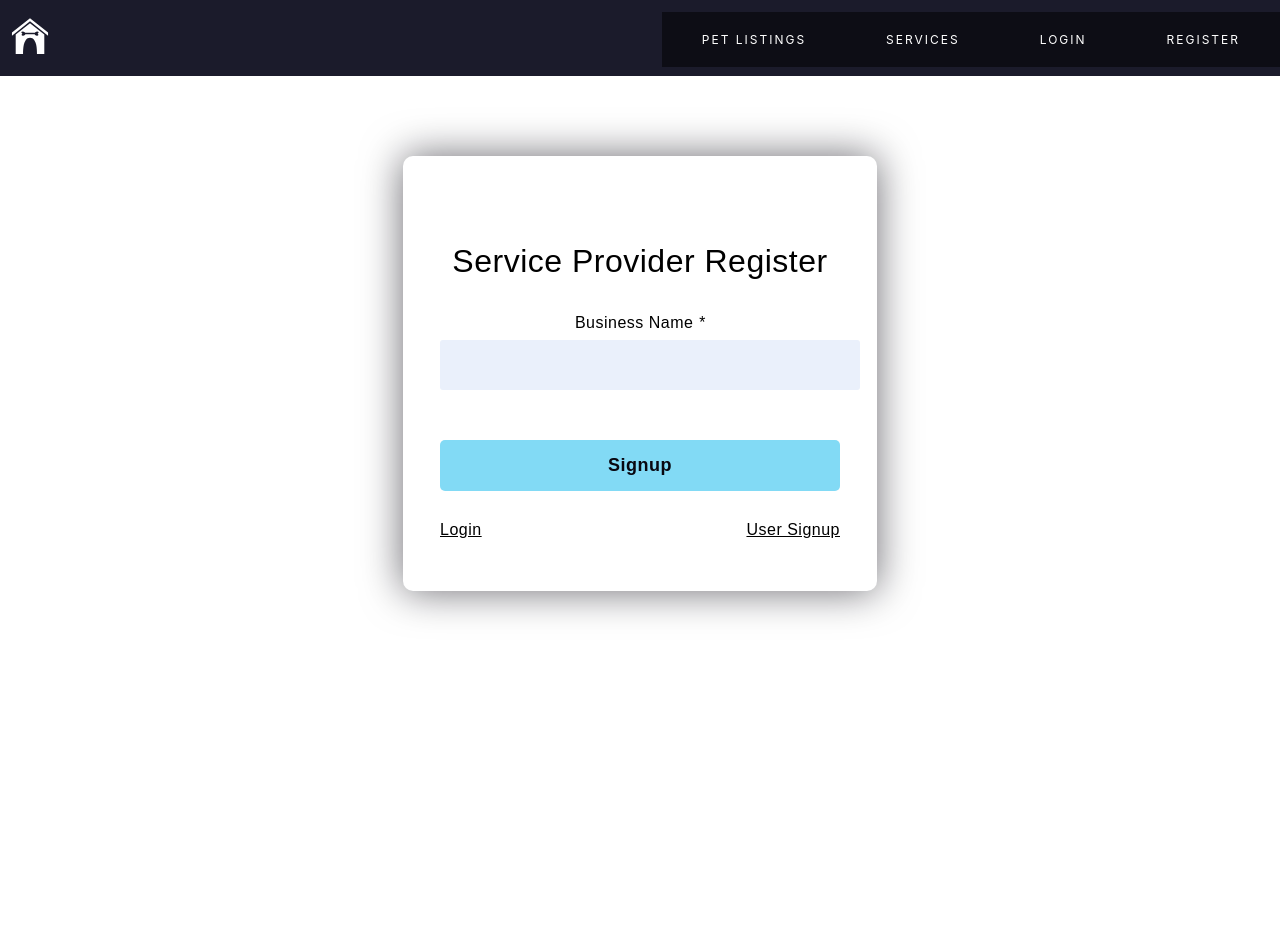
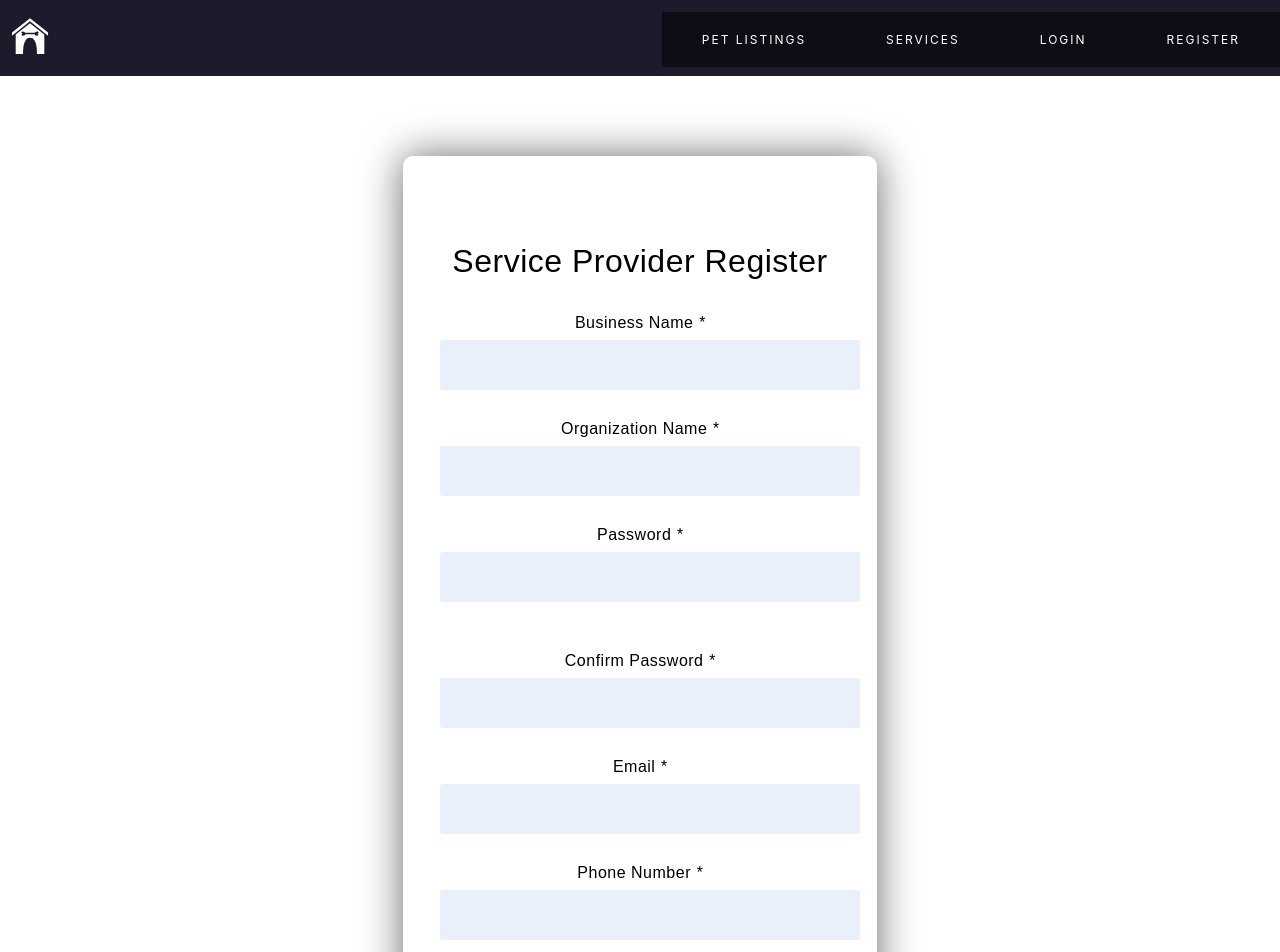
Before and after one commit to wonke2/Find-A-Pet, a React (Create React App) app: page /spsignup in a window 1280 px wide. Shown: the top 952 px of the page. Before the commit the page ends 800 px from the top, so only its background shows below. Built offline with nearby package versions, Linux system fonts and the light colour scheme.

Commit message:
fixed accidental removal of fields

```diff
--- a/src/pages/SPSignup.js
+++ b/src/pages/SPSignup.js
@@ -84,8 +84,114 @@ const SPSignup = () => {
                         setUsername(e.target.value);
                     }}
                 />
-                {/* More input fields and validation checks */}
-                { /* ... */ }
+                <label htmlFor="organizationName">Organization Name <i>*</i></label>
+                <input
+                    type="text"
+                    id="organizationName"
+                    required
+                    onChange={(e) => {
+                        setOrgName(e.target.value);
+                    }}
+                />
+
+                <label htmlFor="password">Password <i>*</i></label>
+                <input
+                    type="password"
+                    id="password"
+                    required
+                    onChange={(e) => {
+                        const newPassword = e.target.value;
+                        setPassword(newPassword)
+                        setPasswordsMatch(newPassword === confirmPassword);
+                        const isWeak = !/(?=.*\d)(?=.*[a-z])(?=.*[A-Z]).{8,}/.test(newPassword);
+                        setIsPasswordWeak(isWeak);
+                        if (isWeak) {
+                            setPasswordErrorMessage("Password is too weak.");
+                        } else {
+                            setPasswordErrorMessage("");
+                        }
+                    }}
+                />
+                <br/>
+                <label htmlFor="confirmPassword">Confirm Password <i>*</i></label>
+                <input
+                    type="password"
+                    id="confirmPassword"
+                    required
+                    onChange={(e) => {
+                        setConfirmPassword(e.target.value);
+                        setPasswordsMatch(e.target.value === password);
+                        setIsConfirmPassword(e.target.value === password);
+                        if (e.target.value !== password) {
+                            setPasswordErrorMessage("Passwords do not match.");
+                        }
+                        else {
+                            setPasswordErrorMessage("");
+                        }
+                    }}
+                />
+                <label htmlFor="email">Email <i>*</i></label>
+                <input
+                    type="text"
+                    id="email"
+                    required
+                    onChange={(e) => {
+                        setEmail(e.target.value)
+                                const isEmailPatternValid = /^[A-Z0-9._%+-]+@[A-Z0-9.-]+\.[A-Z]{2,}$/i.test(e.target.value);
+                        setIsEmailValid(isEmailPatternValid);
+                        if (!isEmailPatternValid) {
+                            setEmailErrorMessage("Invalid email address.");
+                        } else {
+                            setEmailErrorMessage("");
+                        }
+                    }}
+                />
+                <label htmlFor="phoneNo">Phone Number <i>*</i></label>
+                <input
+                    type="tel"
+                    required
+                    id="phoneNo"
+                    pattern ="/^\d{10}$/"
+                    onChange={(e) => {
+                        setPhoneNo(e.target.value)
+                        const isPhonePatternValid = /^\d{10}$/.test(e.target.value);
+                        setIsPhoneValid(isPhonePatternValid);
+                        if (!isPhonePatternValid) {
+                            setPhoneErrorMessage("Invalid Phone Number.");
+                        } else {
+                            setPhoneErrorMessage("");
+                        }
+                    }}
+                />
+                <label htmlFor="location">Location</label>
+                <textarea
+                    name=""
+                    id="location"
+                    rows="3"
+                    onChange={(e) => {
+                        setLocation(e.target.value)
+                    }}
+                />
+                {showIncompleteFieldsBanner && (
+                    <p className={styles.err}>
+                        Please fill out all required (*) fields.
+                    </p>
+                )}
+                {isPasswordWeak || !isConfirmPassword && (
+                        <p className={styles.err}>
+                            {passwordErrorMessage}
+                        </p>
+                )}
+                {!isPhoneValid && (
+                    <p className={styles.err}>
+                        {phoneErrorMessage}
+                    </p>
+                )}
+                {!isEmailValid && (
+                    <p className={styles.err}>
+                        {emailErrorMessage}
+                    </p>
+                )}
                 <div onClick={signup} disabled={!passwordsMatch || isPasswordWeak || password === "" || !isPhoneValid || !isEmailValid} className={styles.button}>Signup</div>
                 <div className={styles.social}>
                     <Link to="/SPlogin"> Login </Link>
```
